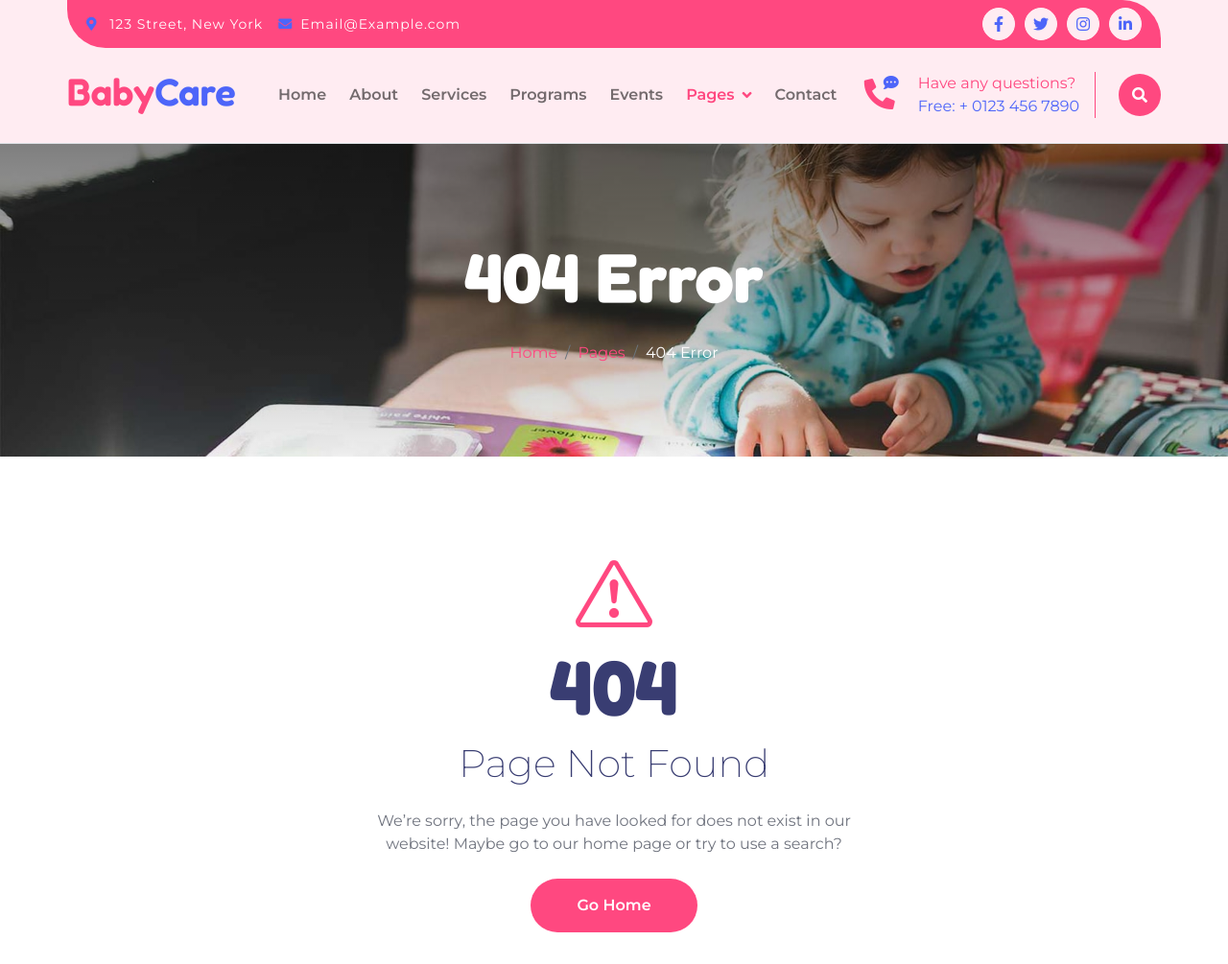
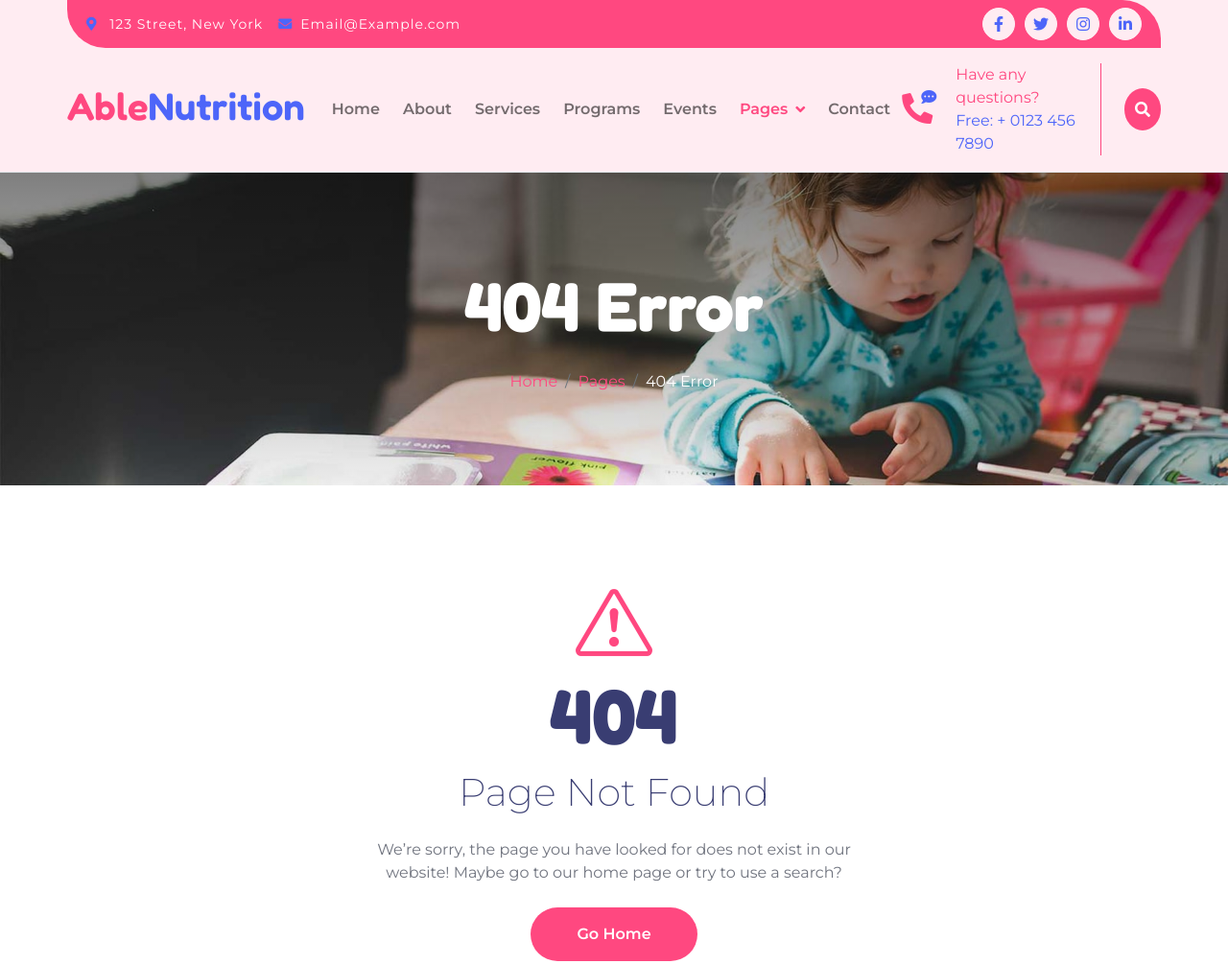
Before and after one commit to DilawarAli316/dynamic-web-app, a plain HTML site: page 404.html in a window 1280 px wide. Shown: the top 1005 px of the page at 96% size. Drawn offline with nearby package versions, Linux system fonts and the light colour scheme.

```diff
--- a/404.html
+++ b/404.html
@@ -59,7 +59,7 @@
             </div>
             <div class="container px-0">
                 <nav class="navbar navbar-light navbar-expand-xl py-3">
-                    <a href="index.html" class="navbar-brand"><h1 class="text-primary display-6">Baby<span class="text-secondary">Care</span></h1></a>
+                    <a href="index.html" class="navbar-brand"><h1 class="text-primary display-6">Able<span class="text-secondary">Nutrition</span></h1></a>
                     <button class="navbar-toggler py-2 px-3" type="button" data-bs-toggle="collapse" data-bs-target="#navbarCollapse">
                         <span class="fa fa-bars text-primary"></span>
                     </button>
```
Also changed, not shown: about.html (+1 -1 lines), blog.html (+1 -1 lines), contact.html (+1 -1 lines), event.html (+1 -1 lines), program.html (+1 -1 lines), service.html (+1 -1 lines), team.html (+1 -1 lines), testimonial.html (+1 -1 lines).
